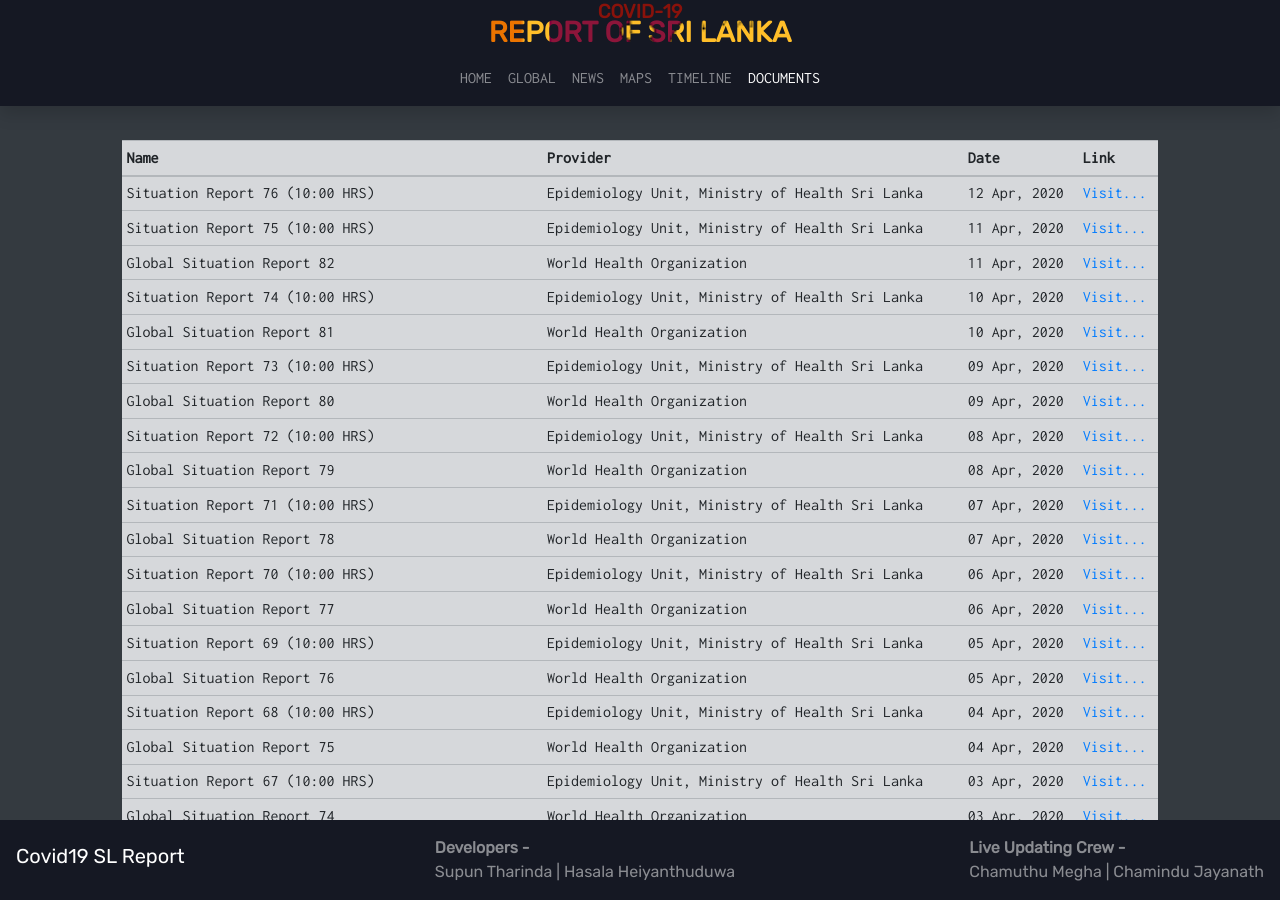
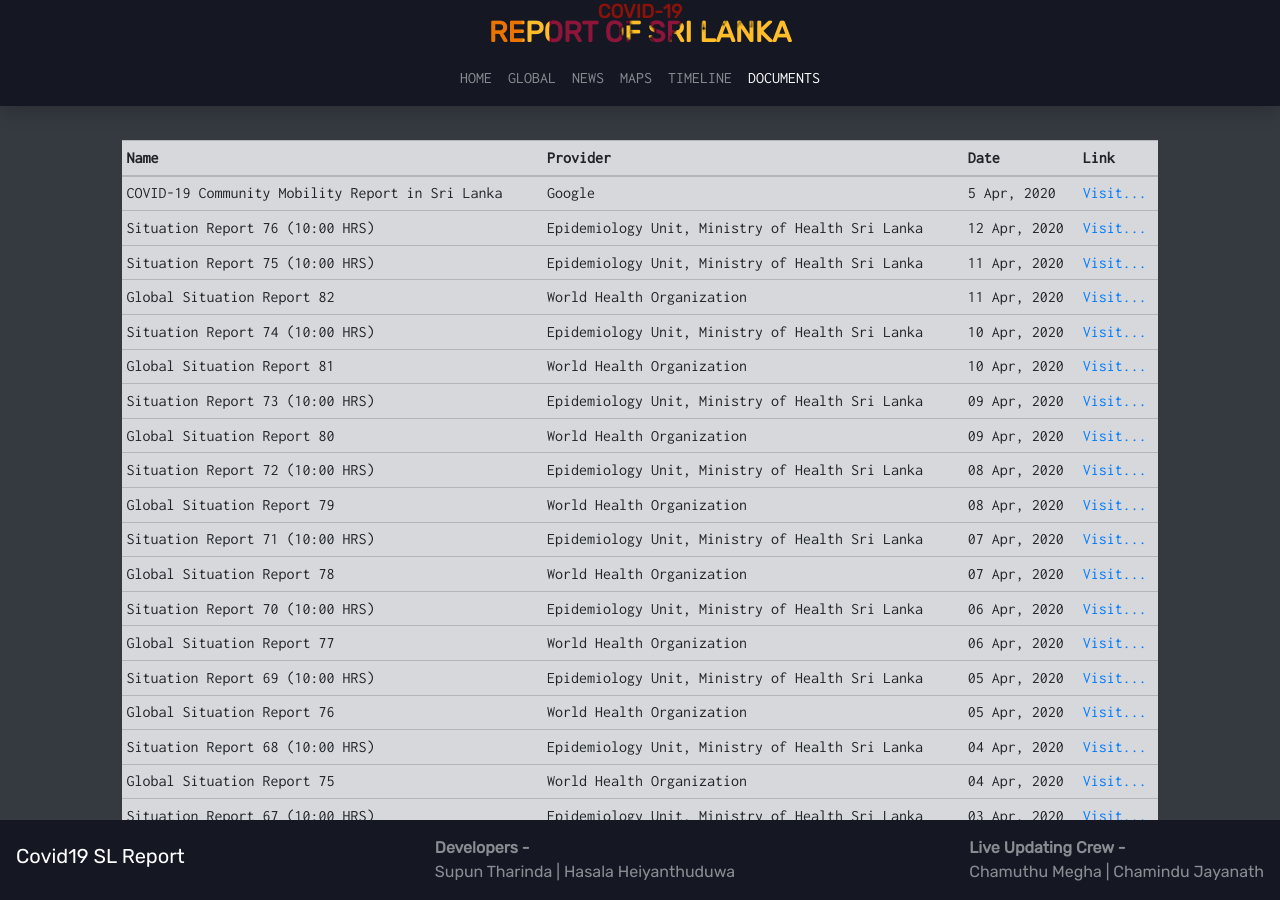
Before and after one commit to supunTE/Covid19-sl-report, a Jekyll site: the page built from doc.html, in a window 1280 px wide and 900 px high. Built offline with Jekyll 4.4.1, drawn with Linux system fonts in a browser that asks for light colours; comment, search, counter and statistics services are not loaded.

Commit message:
Added google mobility report

```diff
--- a/_data/doc.yml
+++ b/_data/doc.yml
@@ -1,5 +1,9 @@
 
 # http://www.epid.gov.lk/web/images/pdf/corona_virus_report/sitrep-sl-eu-28-01.pdf
+- name: COVID-19 Community Mobility Report in Sri Lanka
+  provider: Google
+  date: 5 Apr, 2020
+  url: https://www.gstatic.com/covid19/mobility/2020-04-05_LK_Mobility_Report_en.pdf
 
 - name: Situation Report 76 (10:00 HRS)
   provider: Epidemiology Unit, Ministry of Health Sri Lanka
```
